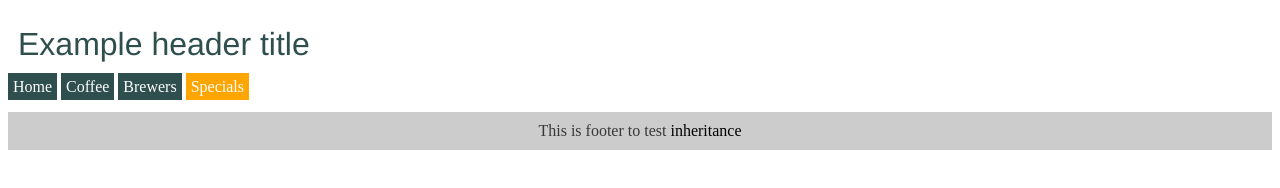
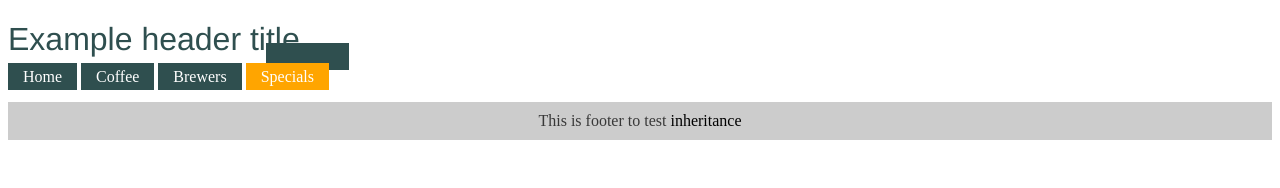
Before and after one commit to samkcdev/CSS-in-depth-Notes-Exercises, a plain HTML site: page Chapter-One/index.html in a window 1280 px wide. Drawn offline with Linux system fonts and the light colour scheme.

Commit message:
Notes and exercises from Chapter One

```diff
--- a/Chapter-One/style.css
+++ b/Chapter-One/style.css
@@ -5,7 +5,6 @@ h1 {
 }
 .title {
   font: 32px Helvetica, Arial, sans-serif;
-  padding: 5px 10px;
 }
 nav ul {
   margin-top: 10px;
@@ -21,7 +20,7 @@ nav ul li {
 nav ul li a {
   /*specificity here is 0 0 4*/
   background: #2f4f4f;
-  padding: 5px;
+  padding: 5px 15px;
   color: #fff;
   text-decoration: none;
 }
@@ -29,6 +28,7 @@ nav ul li a {
 a.featured {
   /*specificity here is 0 1 1*/
   background: orange;
+  box-shadow: 20px -20px #2f4f4f;
 }
 
 .footer {
```
Also changed, not shown: 1 other file.
